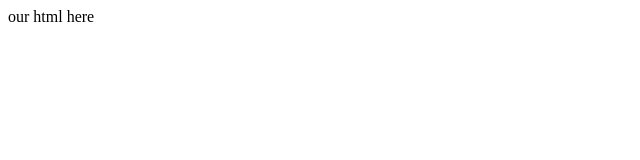
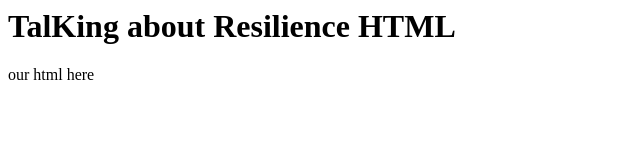
Before and after one commit to twillymbondo/Hellocars, a plain HTML site: page index.html in a window 1280 px wide. Shown: the whole page, without its empty margins (0-640 px from the left). Drawn offline with Linux system fonts and the light colour scheme.

Commit message:
mary share

```diff
--- a/index.html
+++ b/index.html
@@ -1,5 +1,6 @@
 <html>
     <body>
+        <h1>TalKing about Resilience HTML</h1>
         <p>our html here </p>
     </body>
 </html>
```
